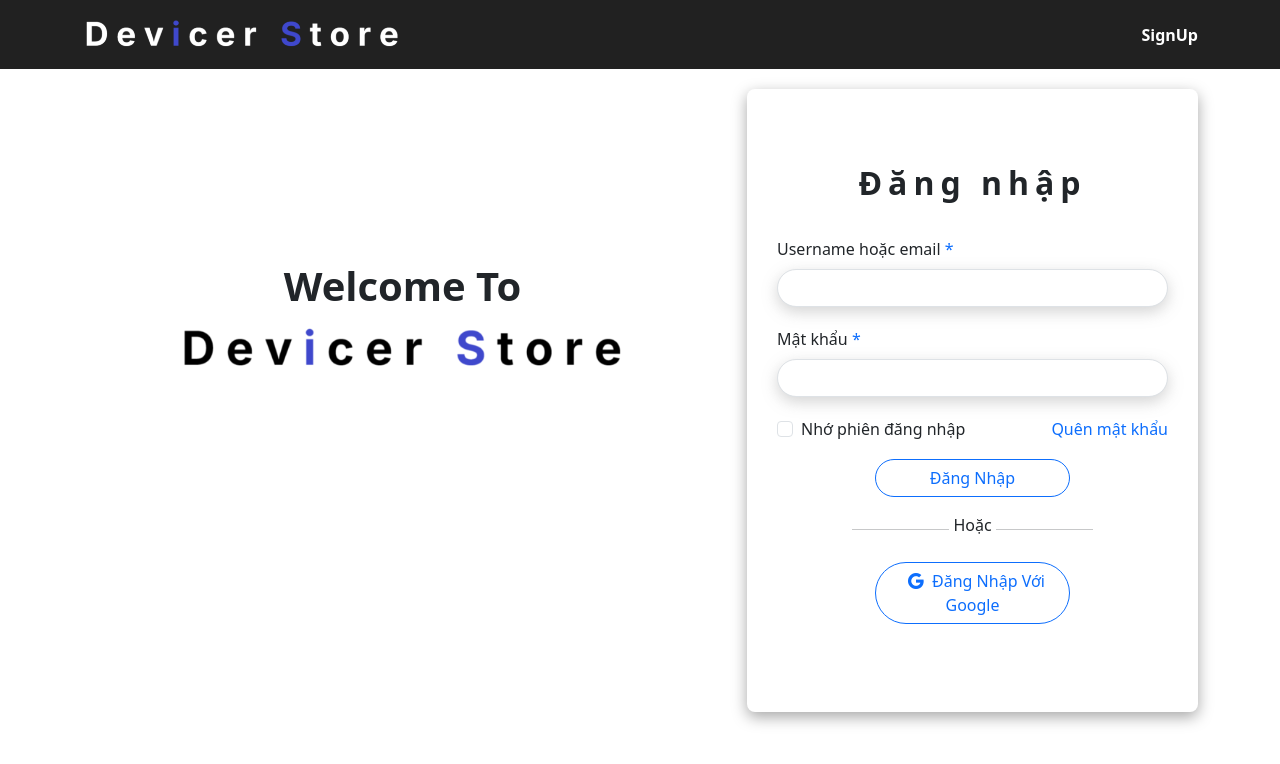
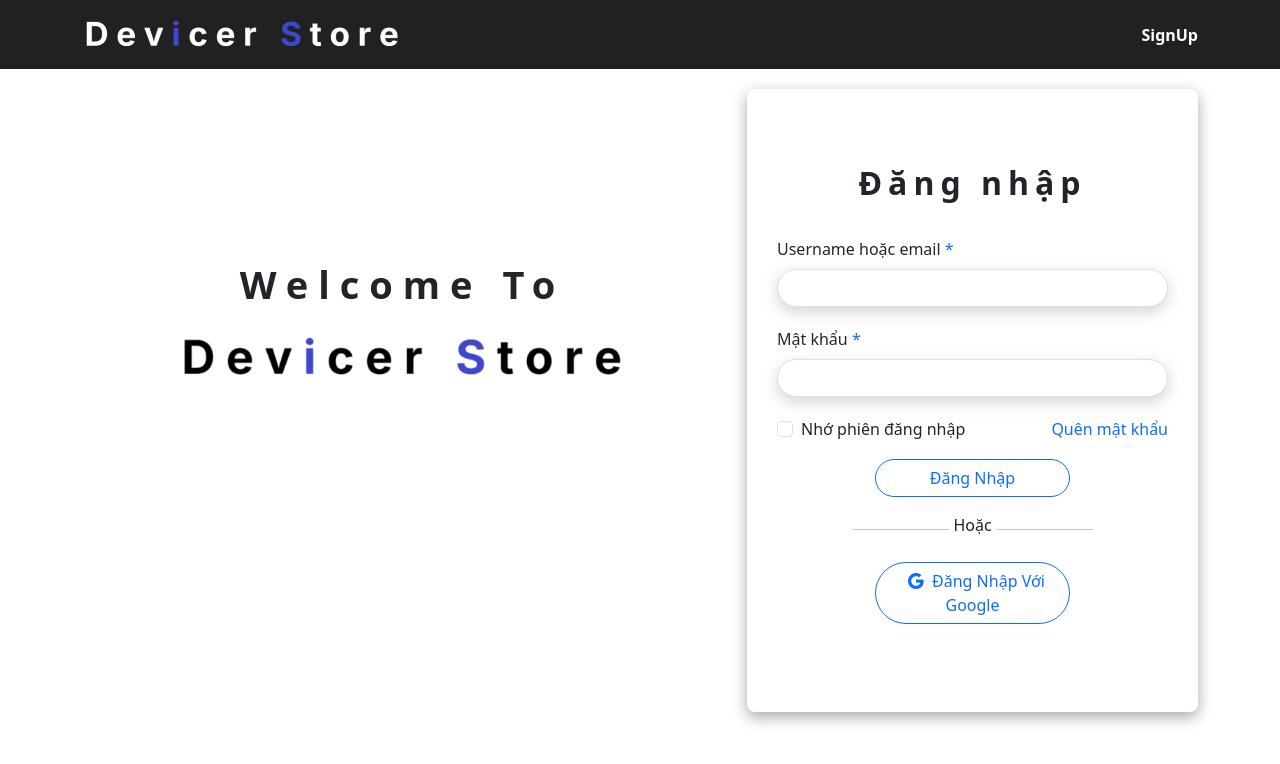
Before and after one commit to leminhbao308/software_architecture_and_design_ui, a React (Vite) app: page /login in a window 1280 px wide. Shown: the top 764 px of the page. Built offline with nearby package versions, Linux system fonts and the light colour scheme.

Commit message:
feat(Path + Style): Add fotgot-password path and style intro login signup

```diff
--- a/src/App.css
+++ b/src/App.css
@@ -27,6 +27,18 @@
     align-items: center;
     padding-top: 40%;
 }
+
+.intro span {
+    letter-spacing: 10px;
+    font-weight: 700;
+    margin-bottom: 20px;
+    font-size: 38px;
+}
+
+.intro img {
+    width: 70%;
+}
+
 
 .form.form-signup {
     margin-top: 14%;
--- a/src/consts/PathConst.ts
+++ b/src/consts/PathConst.ts
@@ -5,6 +5,7 @@ const PathConst = {
   SIGNUP: "/signup",
   DASHBOARD: "/dashboard",
   PROFILE: "/profile",
+  FORGOT_PASSWORD: "/forgot-password"
 };
 
 export default PathConst;
--- a/src/pages/LoginPage.tsx
+++ b/src/pages/LoginPage.tsx
@@ -1,6 +1,7 @@
 import logo from "../assets/devicer-black.png";
 import { Link } from "react-router-dom";
 import { useState } from "react";
+import PathConst from "../consts/PathConst";
 
 const LoginPage = () => {
   const [username, setUsername] = useState(""); //  username or email
@@ -49,9 +50,8 @@ const LoginPage = () => {
       <div className={"row min-vh-100"}>
         <div className={"col-7"}>
           <div className={"intro"}>
-            <span className="fs-1 fw-semibold mb-2">Welcome To</span>
+            <span>Welcome To</span>
             <img
-              width={"70%"}
               src={logo}
               alt={"logo"}
               className={"d-flex justify-content-center align-items-center"}
@@ -112,7 +112,10 @@ const LoginPage = () => {
                   Nhớ phiên đăng nhập
                 </label>
               </div>
-              <Link to={"/forgot-password"} className="text-decoration-none">
+              <Link
+                to={PathConst.FORGOT_PASSWORD}
+                className="text-decoration-none"
+              >
                 Quên mật khẩu
               </Link>
             </div>
--- a/src/pages/signupPage.tsx
+++ b/src/pages/signupPage.tsx
@@ -56,9 +56,8 @@ const SignUpPage = () => {
       <div className={"row min-vh-100"}>
         <div className={"col-7"}>
           <div className={"intro"}>
-            <span className="fs-1 fw-semibold mb-2">Welcome To</span>
+            <span>Welcome To</span>
             <img
-              width={"70%"}
               src={logo}
               alt={"logo"}
               className={"d-flex justify-content-center align-items-center"}
```
